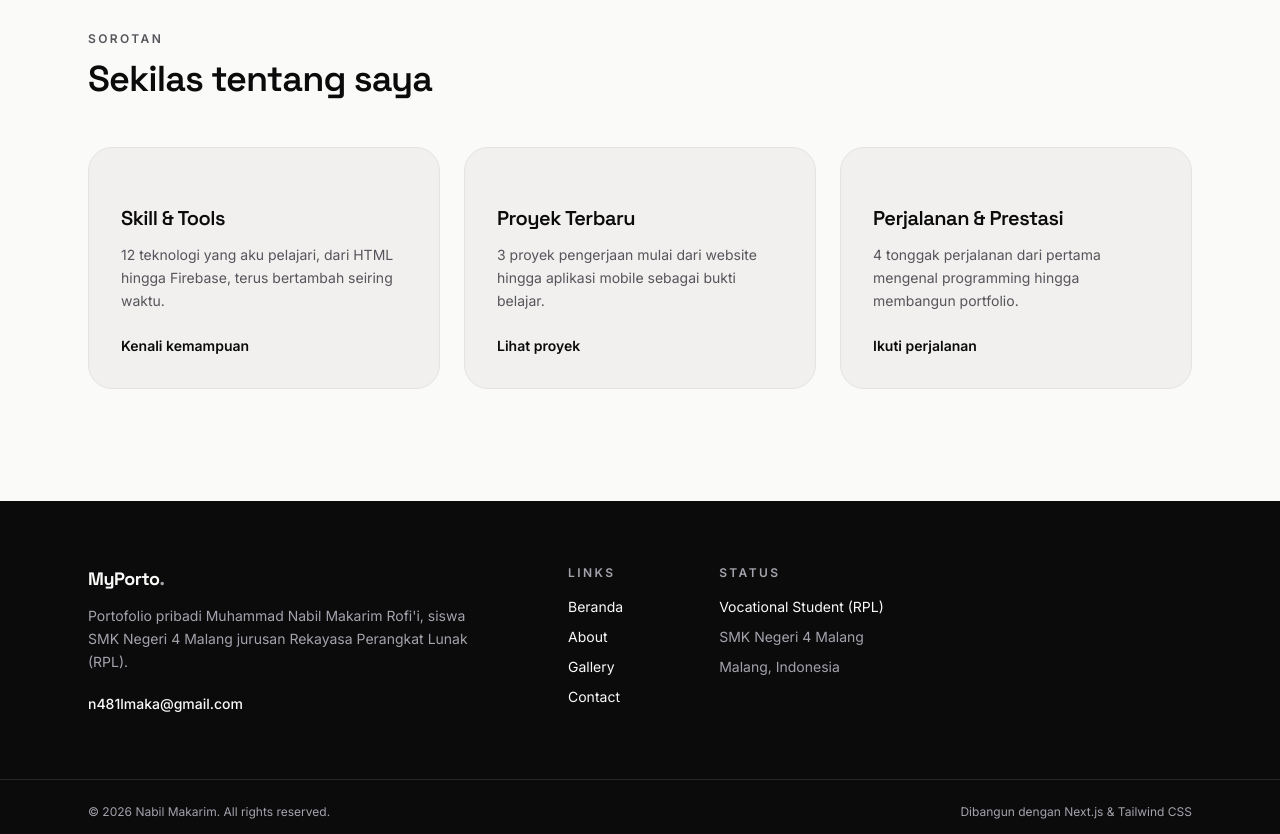
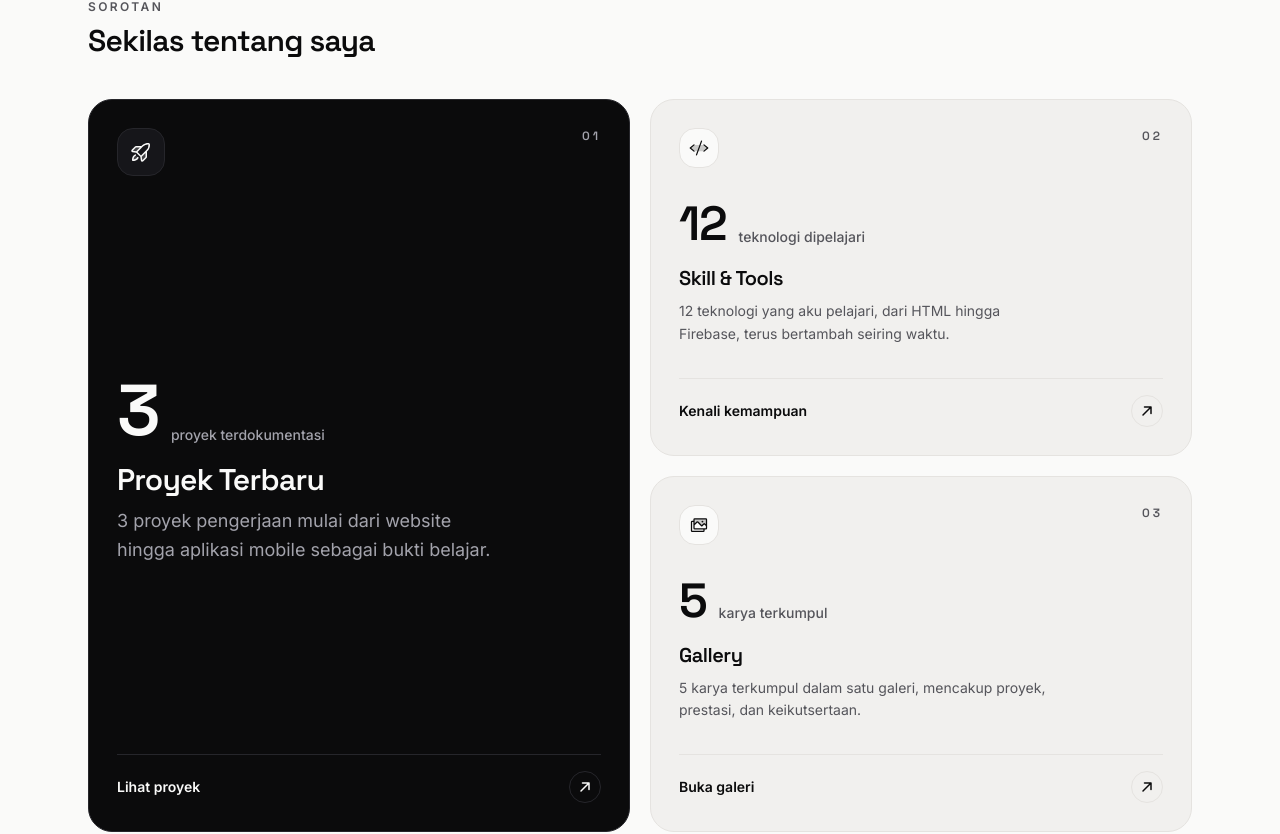
Before and after one commit to nbl-mkr/portfolio-next, a Next.js app: page / in a window 1280 px wide. Shown: the part 819-1653 px from the top of the page. Built offline with nearby package versions, Linux system fonts and the light colour scheme.

Commit message:
update home components

```diff
--- a/src/components/home/HighlightCards.tsx
+++ b/src/components/home/HighlightCards.tsx
@@ -1,57 +1,193 @@
 import Link from "next/link";
-import { skillGroups, journey } from "@/data/profile";
+import { ArrowUpRight, Code, Images, RocketLaunch } from "@phosphor-icons/react/ssr";
+import { skillGroups } from "@/data/profile";
 import { galleryItems } from "@/data/gallery";
+
+type HighlightCard = {
+  index: string;
+  label: string;
+  title: string;
+  description: string;
+  stat: string;
+  statLabel: string;
+  href: string;
+  cta: string;
+  icon: typeof Code;
+  accent?: boolean;
+};
 
 export default function HighlightCards() {
   const totalSkills = skillGroups.reduce((acc, group) => acc + group.skills.length, 0);
   const totalProjects = galleryItems.filter((item) => item.category === "Proyek").length;
+  const totalItems = galleryItems.length;
 
-  const cards = [
+  const cards: HighlightCard[] = [
     {
+      index: "01",
+      label: "Karya",
+      title: "Proyek Terbaru",
+      description: `${totalProjects} proyek pengerjaan mulai dari website hingga aplikasi mobile sebagai bukti belajar.`,
+      stat: String(totalProjects),
+      statLabel: "proyek terdokumentasi",
+      href: "/gallery",
+      cta: "Lihat proyek",
+      icon: RocketLaunch,
+      accent: true,
+    },
+    {
+      index: "02",
+      label: "Kemampuan",
       title: "Skill & Tools",
       description: `${totalSkills} teknologi yang aku pelajari, dari HTML hingga Firebase, terus bertambah seiring waktu.`,
+      stat: String(totalSkills),
+      statLabel: "teknologi dipelajari",
       href: "/about",
       cta: "Kenali kemampuan",
+      icon: Code,
     },
     {
-      title: "Proyek Terbaru",
-      description: `${totalProjects} proyek pengerjaan mulai dari website hingga aplikasi mobile sebagai bukti belajar.`,
+      index: "03",
+      label: "Dokumentasi",
+      title: "Gallery",
+      description: `${totalItems} karya terkumpul dalam satu galeri, mencakup proyek, prestasi, dan keikutsertaan.`,
+      stat: String(totalItems),
+      statLabel: "karya terkumpul",
       href: "/gallery",
-      cta: "Lihat proyek",
-    },
-    {
-      title: "Perjalanan & Prestasi",
-      description: `${journey.length} tonggak perjalanan dari pertama mengenal programming hingga membangun portfolio.`,
-      href: "/about",
-      cta: "Ikuti perjalanan",
+      cta: "Buka galeri",
+      icon: Images,
     },
   ];
 
   return (
     <section className="bg-paper">
-      <div className="mx-auto max-w-6xl px-6 py-20 md:py-28">
+      <div className="mx-auto max-w-6xl px-6 py-16 md:py-20">
         <div>
           <p className="text-xs font-semibold uppercase tracking-[0.2em] text-muted">Sorotan</p>
-          <h2 className="mt-3 font-display text-3xl font-semibold tracking-tight text-ink md:text-4xl">
+          <h2 className="mt-2 font-display text-2xl font-semibold tracking-tight text-ink md:text-3xl">
             Sekilas tentang saya
           </h2>
         </div>
-        <div className="mt-12 grid gap-6 md:grid-cols-3">
-          {cards.map((card) => (
+
+        <div className="mt-8 grid gap-4 md:mt-10 md:grid-cols-2 md:gap-5">
+          {cards.map((card) => {
+            const Icon = card.icon;
+            return (
               <Link
                 key={card.title}
                 href={card.href}
-              className="group flex h-full flex-col rounded-3xl border border-line bg-snow p-8 transition-all duration-200 hover:-translate-y-1 hover:shadow-sm"
+                className={[
+                  "group relative flex h-full flex-col rounded-3xl border p-6 transition-colors duration-300 motion-reduce:transition-none md:p-7",
+                  card.accent
+                    ? "border-linedark bg-ink text-paper md:row-span-2 md:justify-between"
+                    : "border-line bg-snow text-ink",
+                ].join(" ")}
               >
-              <h3 className="mt-6 font-display text-xl font-semibold tracking-tight text-ink">
+                <div className="flex items-start justify-between gap-4">
+                  <span
+                    className={[
+                      "inline-flex items-center justify-center rounded-2xl border transition-colors duration-300",
+                      card.accent
+                        ? "h-12 w-12 border-linedark bg-coal text-paper group-hover:border-paper"
+                        : "h-10 w-10 border-line bg-paper text-ink group-hover:border-ink",
+                    ].join(" ")}
+                  >
+                    <Icon
+                      className={card.accent ? "h-6 w-6" : "h-5 w-5"}
+                      weight="duotone"
+                    />
+                  </span>
+                  <span
+                    className={[
+                      "font-display text-xs font-semibold tracking-[0.25em] transition-colors duration-300",
+                      card.accent
+                        ? "text-muteddark group-hover:text-paper"
+                        : "text-muted group-hover:text-ink",
+                    ].join(" ")}
+                  >
+                    {card.index}
+                  </span>
+                </div>
+
+                <div
+                  className={[
+                    "flex flex-1 flex-col justify-center",
+                    card.accent ? "mt-8 md:mt-12" : "mt-8",
+                  ].join(" ")}
+                >
+                  <div className="flex items-end gap-3">
+                    <span
+                      className={[
+                        "font-display font-semibold leading-none tracking-tight",
+                        card.accent
+                          ? "text-6xl md:text-7xl"
+                          : "text-4xl md:text-5xl",
+                      ].join(" ")}
+                    >
+                      {card.stat}
+                    </span>
+                    <span
+                      className={[
+                        "pb-0.5 text-sm font-medium leading-snug",
+                        card.accent ? "text-muteddark" : "text-muted",
+                      ].join(" ")}
+                    >
+                      {card.statLabel}
+                    </span>
+                  </div>
+                  <h3
+                    className={[
+                      "mt-4 font-display font-semibold tracking-tight",
+                      card.accent
+                        ? "text-2xl md:text-3xl"
+                        : "text-lg md:text-xl",
+                    ].join(" ")}
+                  >
                     {card.title}
                   </h3>
-              <p className="mt-3 flex-1 text-sm leading-relaxed text-muted">{card.description}</p>
-              <span className="mt-6 inline-flex items-center gap-1.5 text-sm font-semibold text-ink">
-                {card.cta}
+                  <p
+                    className={[
+                      "mt-2 max-w-sm leading-relaxed",
+                      card.accent
+                        ? "text-base text-muteddark md:text-lg"
+                        : "text-sm text-muted",
+                    ].join(" ")}
+                  >
+                    {card.description}
+                  </p>
+                </div>
+
+                <div
+                  className={
+                    card.accent
+                      ? "mt-auto pt-6 md:pt-10"
+                      : "mt-auto pt-6 md:pt-8"
+                  }
+                >
+                  <div
+                    className={[
+                      "flex items-center justify-between border-t pt-4",
+                      card.accent ? "border-linedark" : "border-line",
+                    ].join(" ")}
+                  >
+                    <span className="text-sm font-semibold">{card.cta}</span>
+                    <span
+                      className={[
+                        "inline-flex h-8 w-8 items-center justify-center rounded-full border transition-colors duration-300",
+                        card.accent
+                          ? "border-linedark text-paper group-hover:border-paper group-hover:bg-paper group-hover:text-ink"
+                          : "border-line text-ink group-hover:border-ink group-hover:bg-ink group-hover:text-paper",
+                      ].join(" ")}
+                    >
+                      <ArrowUpRight
+                        className="h-4 w-4 transition-transform duration-300 group-hover:rotate-45 motion-reduce:transition-none motion-reduce:group-hover:rotate-0"
+                        weight="bold"
+                      />
                     </span>
+                  </div>
+                </div>
               </Link>
-          ))}
+            );
+          })}
         </div>
       </div>
     </section>
```
Lines whose indentation alone changed are shown as unchanged.
